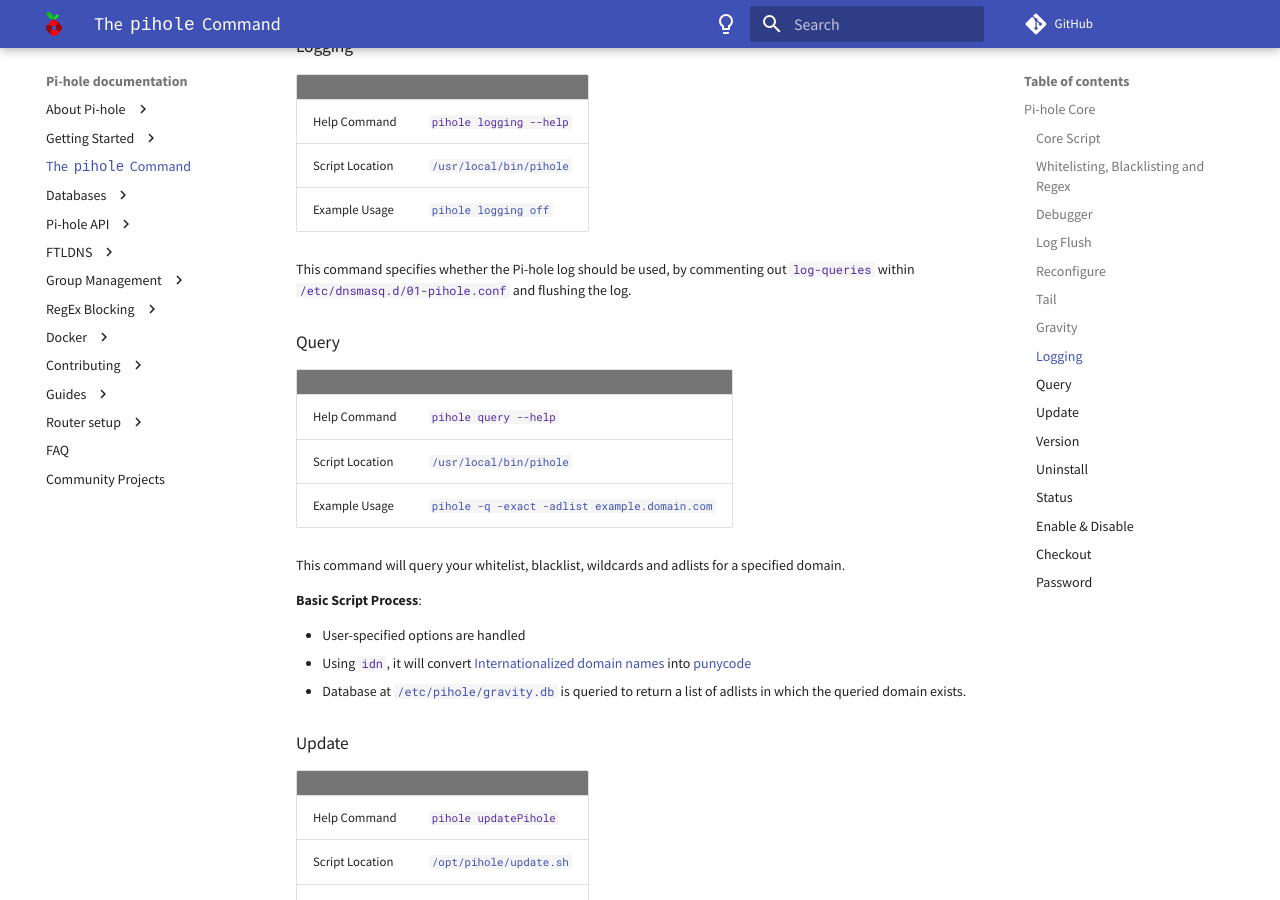
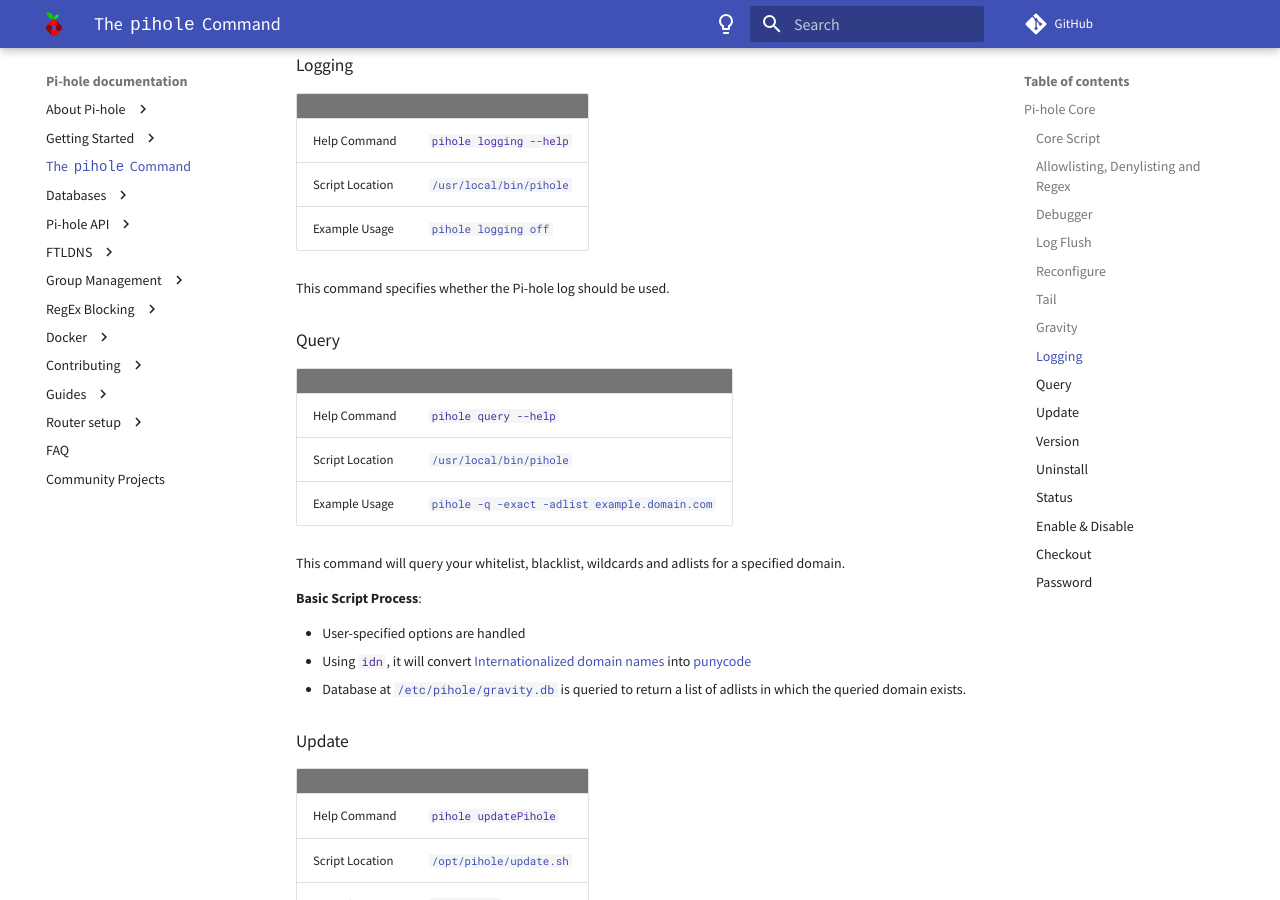
Before and after one commit to pi-hole/docs, an MkDocs documentation site: the page built from docs/main/pihole-command.md, in a window 1280 px wide and 900 px high, scrolled down 4069 px. Built offline with MkDocs 1.6.1 and Material for MkDocs 9.7.7, drawn with Linux system fonts in a browser that asks for light colours; comment, search, counter and statistics services are not loaded; some of the changed text lies outside the part shown.

Commit message:
Reflect changes to the `pihole` command, plus move whitelist/blacklist -> allowlist/denylist
Signed-off-by: Adam Warner <me@adamwarner.co.uk>

```diff
--- a/docs/main/pihole-command.md
+++ b/docs/main/pihole-command.md
@@ -11,7 +11,7 @@
 | Feature | Invocation  |
 | -------------- | -------------- |
 | [Core](#core-script) | `pihole` |
-| [Whitelisting, Blacklisting and Regex](#whitelisting-blacklisting-and-regex) | `pihole -w`, `pihole -b`, `pihole --regex`, `pihole --wild` |
+| [Allowlisting, Denylisting and Regex](#allowlisting-denylisting-and-regex) | `pihole allow`, `pihole deny`, `pihole --regex`, `pihole --wild` |
 | [Debugger](#debugger) | `pihole debug` |
 | [Log Flush](#log-flush) | `pihole flush` |
 | [Reconfigure](#reconfigure) | `pihole reconfigure` |
@@ -37,11 +37,11 @@
 
 The core script of Pi-hole provides the ability to tie many DNS related functions into a simple and user-friendly management system, so that one may easily block unwanted content such as advertisements. For both the Command-line Interface (CLI) and Web Interface, we achieve this through the `pihole` command (this helps minimize code duplication, and allows users to read exactly what's happening using `bash` scripting). This "wrapper" elevates the current user (whether it be your own user account, or `www-data`) using `sudo`, but restricts the elevation to solely what can be called through the wrapper.
 
-### Whitelisting, Blacklisting and Regex
+### Allowlisting, Denylisting and Regex
 
 |  | |
 |  -------------- | -------------- |
-| Help Command    | `pihole -w --help`, `pihole -b --help`, `pihole --regex --help`, `pihole --wild --help` |
+| Help Command    | `pihole allow --help`, `pihole deny --help`, `pihole --regex --help`, `pihole --wild --help` |
 | Script Location | [`/opt/pihole/list.sh`](https://github.com/pi-hole/pi-hole/blob/master/advanced/Scripts/list.sh) |
 | Example Usage   | [`pihole --regex '^example.com$' '.*\.example2.net'`](https://discourse.pi-hole.net/t/the-pihole-command-with-examples/738#white-black-list) |
 
@@ -130,7 +130,7 @@
 | Script Location | [`/usr/local/bin/pihole`](https://github.com/pi-hole/pi-hole/blob/master/pihole) |
 | Example Usage   | [`pihole logging off`](https://discourse.pi-hole.net/t/the-pihole-command-with-examples/738#logging) |
 
-This command specifies whether the Pi-hole log should be used, by commenting out `log-queries` within `/etc/dnsmasq.d/01-pihole.conf` and flushing the log.
+This command specifies whether the Pi-hole log should be used.
 
 ### Query
 
--- a/mkdocs.yml
+++ b/mkdocs.yml
@@ -207,7 +207,7 @@
         - 'Using Tor': guides/misc/tor/using-tor.md
         - 'Performance and other issues': guides/misc/tor/performance-issues.md
         - 'Using DNSSEC': guides/misc/tor/dnssec.md
-      - 'Whitelist and Blacklist editing': guides/misc/whitelist-blacklist.md
+      - 'Allowlist and Denylist editing': guides/misc/allowlist-denylist.md
     - 'Web server':
       - 'NGINX': guides/webserver/nginx.md
       - 'Caddy': guides/webserver/caddy.md
@@ -264,7 +264,7 @@
         'guides/tor/using-tor.md': guides/misc/tor/using-tor.md
         'guides/tor/performance-issues.md': guides/misc/tor/performance-issues.md
         'guides/tor/dnssec.md': guides/misc/tor/dnssec.md
-        'guides/whitelist-blacklist.md': guides/misc/whitelist-blacklist.md
+        'guides/whitelist-blacklist.md': guides/misc/allowlist-denylist.md
         'guides/nginx-configuration.md': 'guides/webserver/nginx.md'
         'guides/caddy-configuration.md': 'guides/webserver/caddy.md'
         'guides/traefik-configuration-nodocker.md': 'guides/webserver/traefik-nodocker.md'
@@ -283,3 +283,4 @@
         'guides/vpn/openvpn/overview.md': guides/vpn/openvpn/index.md
         'guides/misc/tor/overview.md': guides/misc/tor/index.md
         'guides/github/contributing.md': guides/github/index.md
+        'guides/misc/whitelist-blacklist.md': guides/misc/allowlist-denylist.md
```
Also changed, not shown: docs/guides/misc/allowlist-denylist.md (added, +47 -0 lines), docs/guides/misc/whitelist-blacklist.md (deleted, +0 -73 lines).
